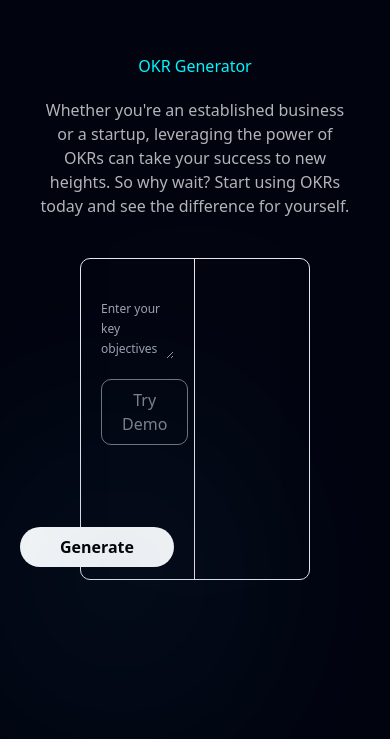
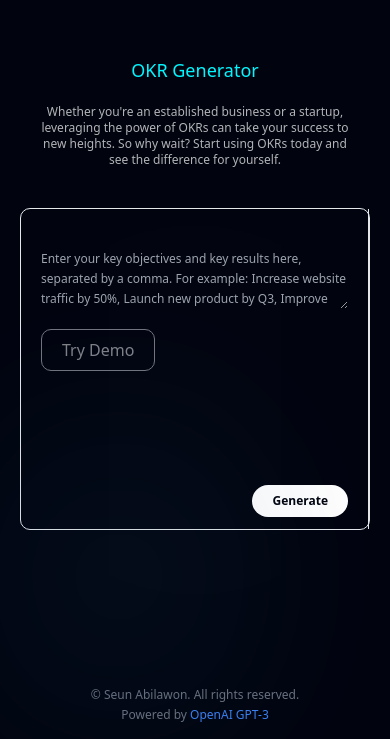
Before and after one commit to seunthegreat/okr-generator, a React (Vite) app: page / in a window 390 px wide. Shown: the part 105-844 px from the top of the page. Built offline with nearby package versions, Linux system fonts and the light colour scheme.

Commit message:
responsiveness

```diff
--- a/src/App.tsx
+++ b/src/App.tsx
@@ -1,14 +1,17 @@
-import { Generator, Header } from "./components";
+import { Generator, Header, Footer } from "./components";
 
 const App = (): JSX.Element => {
   return (
-    <div className="h-screen flex flex-col justify-center items-center bg-primary">
-      <Header />
-      <Generator />
+    <div className="flex flex-col justify-center items-center bg-primary min-h-screen">
+      <div className="flex flex-col flex-grow justify-center w-full">
+        <Header />
+        <Generator />
+      </div>
+      <Footer owner="Seun Abilawon"/>
       <div className="absolute z-[1] w-[20%] h-[40%] rounded-full bottom-40 white__gradient"/>
       <div className="absolute z-[0] w-[20%] h-[30%] left-20 bottom-20 blue__gradient"/>
     </div>
   )
 }
 
-export default App
+export default App;
--- /dev/null
+++ b/src/components/Footer.tsx
@@ -0,0 +1,21 @@
+import * as React from 'react';
+import { text } from '../style';
+
+interface Props {
+  owner? : string;
+}
+
+const Footer: React.FC<Props> = ({ owner }) => {
+  return (
+    <footer className="bg-primary py-4 w-full items-center justify-center flex flex-col ">
+      <div className="mx-5 flex-row flex grid ss:grid-cols-2 grid-cols-1 ss:gap-5 gap-1">
+        <p className={`${text.body}`}>&copy; {owner || `Dexhub Creations`}. All rights reserved.</p>
+        <p className={`${text.body} text-center`}>
+          Powered by <a href="https://openai.com/" className="text-blue-500 hover:underline">OpenAI GPT-3</a>
+        </p>
+      </div>
+    </footer>
+  );
+};
+
+export default Footer;
--- a/src/components/Generator.tsx
+++ b/src/components/Generator.tsx
@@ -2,6 +2,7 @@ import React, { useState } from 'react';
 import { text } from '../style';
 import { Input, KeyResults } from '.';
 import { contents } from '../constants';
+import { krList } from '../constants';
 
 const { placeholder } = contents.input;
 const { mock } = contents.keyResults;
@@ -10,23 +11,33 @@ type Props = {}
 const Generator = (props: Props) => {
   const [objective, setObjective] = useState<string>('');
   const [generateResults, setGenerateResults] = useState<boolean>(false);
+  const [demoMode, setDemoMode] = useState<boolean>(false);
   const [loading, setLoading] = useState<boolean>(false);
+  const [results, setResults] = useState<krList[]>([]);
 
   const handleObjectiveChange = (value: string): void => {
     setObjective(value)
   };
 
   const handleGenerate = (): void => {
-    setGenerateResults(true);
+    //--If user clicks on demo, render mock result--//
+    if (demoMode) {
+      setGenerateResults(true);
+      setResults(mock);
+      return
+    }
+
+    console.log("API CAll here")
   };
 
   const handleTryDemo = (): void => {
+   setDemoMode(true);
    setObjective("Learn DevOps Engineering");
   }
 
   return (
-    <div className='flex flex-col w-full px-20'>
-      <div className='border rounded-[10px] grid grid-cols-2 '>
+    <div className='flex flex-col w-full sm:px-20 px-5'>
+      <div className='border rounded-[10px] grid sm:grid-cols-2 grid-cols-1 '>
         <Input
           placeholder={placeholder}
           value={objective}
@@ -35,7 +46,7 @@ const Generator = (props: Props) => {
           onClickTryDemo={handleTryDemo}
           showResults={generateResults}
           />
-        <KeyResults data={mock} showResults={generateResults} loading={loading}/>
+        <KeyResults data={results} showResults={generateResults} loading={loading}/>
       </div>
 
     </div>
--- a/src/components/Header.tsx
+++ b/src/components/Header.tsx
@@ -4,9 +4,9 @@ import { text } from '../style'
 const {title, body} = contents.header;
 const Header = (): JSX.Element => {
   return (
-    <div className='flex flex-col justify-center items-center mb-10'>
+    <div className='flex flex-col justify-center items-center sm:mb-10 mb-5 py-5'>
       <p className={`${text.heading} mb-5 text-secondary`}>{title}</p>
-      <p className={`${text.normal} w-[80%] text-center`}>{body}</p>
+      <p className={`${text.normal} w-[80%] text-center `}>{body}</p>
     </div>
   )
 }
--- a/src/components/Input.tsx
+++ b/src/components/Input.tsx
@@ -30,7 +30,7 @@ const Input: FC<Props> = ({ placeholder, value, onChange, onClickGenerate, onCli
             <button
               onClick={onClickTryDemo}
               className='rounded-[10px] flex flex-row items-center justify-center border border-[1px]'>
-              <p className='font-normal text-white p-2 px-5'>Try Demo</p>
+              <p className={`text-white p-2 px-5`}>Try Demo</p>
             </button>
           </div>
         )}
@@ -38,7 +38,7 @@ const Input: FC<Props> = ({ placeholder, value, onChange, onClickGenerate, onCli
           <button
             onClick={onClickGenerate}
             className='bg-white absolute bottom-3 rounded-[40px] flex hover:bg-transparent hover:border hover:border-[1px]'>
-            <p className='font-semibold hover:text-white p-2 px-10'>Generate</p>
+            <p className={`${text.small} text-primary font-semibold hover:text-white p-2 sm:px-10 px-5`}>Generate</p>
           </button>
         </div>
       </div>
--- a/src/components/KeyResults.tsx
+++ b/src/components/KeyResults.tsx
@@ -11,7 +11,7 @@ type Props = {
 
 const KeyResults: FC<Props> = ({data, showResults, loading}) => {
   return (
-    <div className='p-5 py-10 flex-grow flex flex-col py-10 mb-10'>
+    <div className={`${showResults && 'p-5 py-10 mb-10'}flex-grow flex flex-col`}>
       {loading &&
         <div>
           <Player
@@ -23,7 +23,7 @@ const KeyResults: FC<Props> = ({data, showResults, loading}) => {
         />
         </div>
       }
-      {showResults && !loading &&
+      {showResults && !loading ?
         <>
         <p className={`${text.normal} font-bold`}>
           Key Measurable Results
@@ -38,6 +38,12 @@ const KeyResults: FC<Props> = ({data, showResults, loading}) => {
           ))}
         </div>
       </>
+       :
+      <div className='flex flex-col w-full sm:h-full h-0 sm:p-5 sm:pt-10 p-0 '>
+        <div className='bg-white opacity-10 sm:w-full w-0 h-5 rounded-[5px] mb-3'/>
+        <div className='bg-white opacity-10 sm:w-[80%] w-0 h-5 rounded-[5px] mb-3'/>
+        <div className='bg-white opacity-10 sm:w-[60%] w-0 h-5 rounded-[5px] mb-3'/>
+      </div>
       }
    </div>
   )
--- a/src/components/index.tsx
+++ b/src/components/index.tsx
@@ -2,3 +2,4 @@ export { default as Header } from "./Header";
 export { default as Generator } from "./Generator";
 export { default as Input } from "./Input";
 export { default as KeyResults } from './KeyResults';
+export { default as Footer } from "./Footer";
--- a/tailwind.config.cjs
+++ b/tailwind.config.cjs
@@ -16,9 +16,9 @@ module.exports = {
       },
     },
     screens: {
-      xs: "480px",
+      xs: "380px",
       ss: "620px",
-      sm: "768px",
+      sm: "850px",
       md: "1060px",
       lg: "1200px",
       xl: "1700px",
```
